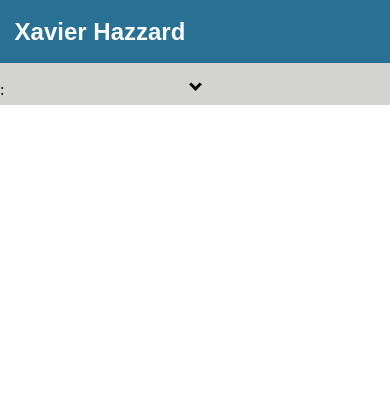
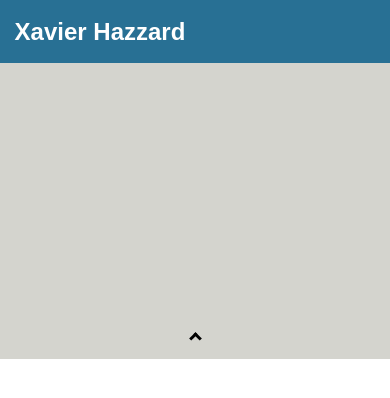
Before and after one commit to xavierhazzardadmin/Site, a plain HTML site: page index.html in a window 390 px wide. Both pictures are taken after a click on the element 195 px from the left and 84 px from the top of the page. Drawn offline with Linux system fonts and the light colour scheme.

Commit message:
Change index.html - added an ID to drop-down main.js - startAnim functionstyle.css - transition and opacity

```diff
--- a/index.html
+++ b/index.html
@@ -18,7 +18,7 @@
 					<li><a href="#" class="a-link">Contact</a></li>
 				</ul>
 			</div>
-			<div class="drop-menu"></div>
+			<div class="drop-menu" id="drop-menu"></div>
 
 			<div class="dropdown-btn" id="startAnim">
 				<div class="arrows">
@@ -30,4 +30,3 @@
 		<script src="./main.js"></script>
 	</body>
 </html>
-:
--- a/main.js
+++ b/main.js
@@ -1,8 +1,14 @@
-const startAnim = document.getElementById("startAnim");
-
-console.log(startAnim);
+const startAnim = document.querySelector("#startAnim");
+const navEl = document.querySelector("#drop-menu");
 
 startAnim.addEventListener("click", () => {
-	alert("This func works!");
-	console.log("This func works!");
+    if(navEl.style.height == "30vh"){
+      navEl.style.height = "0";
+      startAnim.children[0].children[0].children[0].className="arrow down"
+
+    }else{
+      navEl.style.height = "30vh";
+      startAnim.children[0].children[0].children[0].className="arrow up"
+
+    }
 });
--- a/style.css
+++ b/style.css
@@ -17,7 +17,11 @@
 	color: white !important;
 	font-weight: bold;
 }
-
+#drop-menu{
+  height: 0;
+  transition: 0.7s height;
+  background: #d4d4ce;
+}
 nav {
 	display: inline-block;
 	width: 100vw;
@@ -65,10 +69,6 @@ nav {
 		margin-left: 70px;
 	}
 }
-
-.drop-menu {
-	display: none;
-}
 .dropdown-btn {
 	display: none;
 }
@@ -78,6 +78,9 @@ nav {
 		display: none !important;
 	}
 
+    .drop-menu{
+        background: #287094
+    }
 	.dropdown-btn {
 		display: inline-block !important;
 		width: 100vw;
@@ -114,6 +117,13 @@ nav {
 		-ms-transform: rotate(45deg);
 		-o-transform: rotate(45deg);
 	}
+  .up {
+		transform: rotate(-135deg);
+		-webkit-transform: rotate(-135deg);
+		-moz-transform: rotate(-135deg);
+		-ms-transform: rotate(-135deg);
+		-o-transform: rotate(-135deg);
+	}
 }
 
 #page-links li::first-child {
```
Also changed, not shown: 2 other files.
